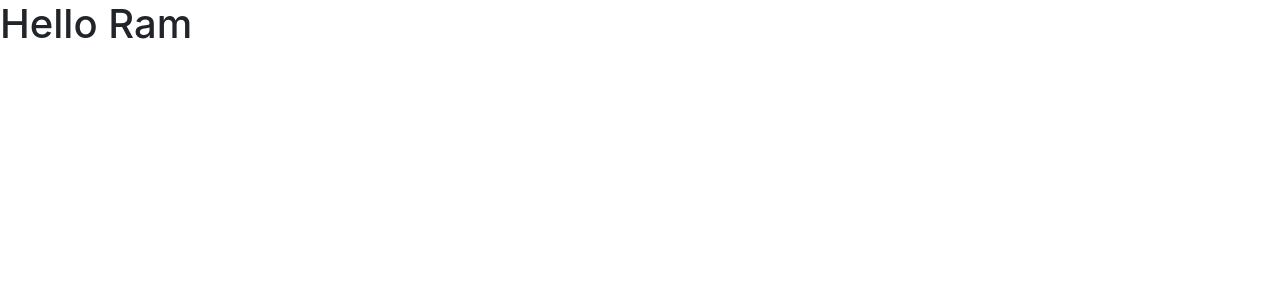
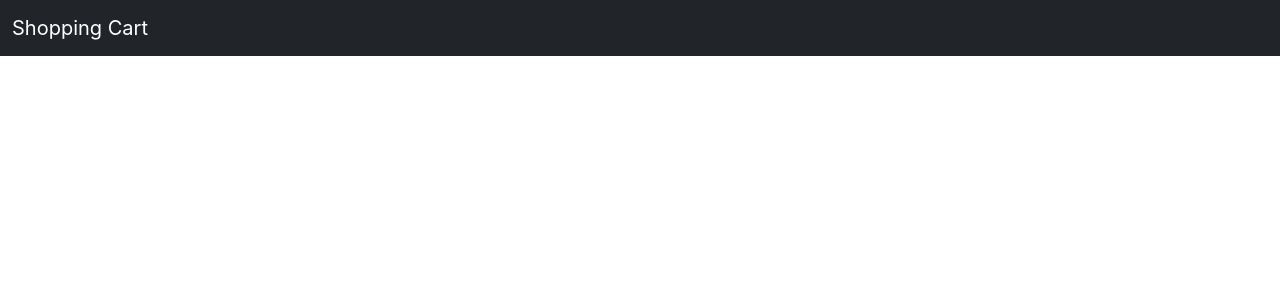
Before and after one commit to Prachi-Taikar/Shopping-Cart-using-React, a React (Create React App) app: page / in a window 1280 px wide. Shown: the top 300 px of the page. Built offline with nearby package versions, Linux system fonts and the light colour scheme.

Commit message:
creating navbar component

```diff
--- a/src/App.js
+++ b/src/App.js
@@ -1,10 +1,11 @@
 import logo from './logo.svg';
 import './App.css';
+import Navbar from './components/Navbar';
 
 function App() {
   return (
     <>
-    <h1>Hello Ram</h1>
+    <Navbar/>
     </>
   );
 }
--- /dev/null
+++ b/src/components/Navbar.js
@@ -0,0 +1,18 @@
+import React from 'react';
+
+
+class Navbar extends React.Component {
+  render() {
+    return (
+      <nav className="navbar navbar-expand-lg navbar-dark bg-dark">
+        <div className="container-fluid">
+          <a className="navbar-brand" href="#">
+            Shopping Cart
+          </a>
+        </div>
+      </nav>
+    );
+  }
+}
+
+export default Navbar;
```
